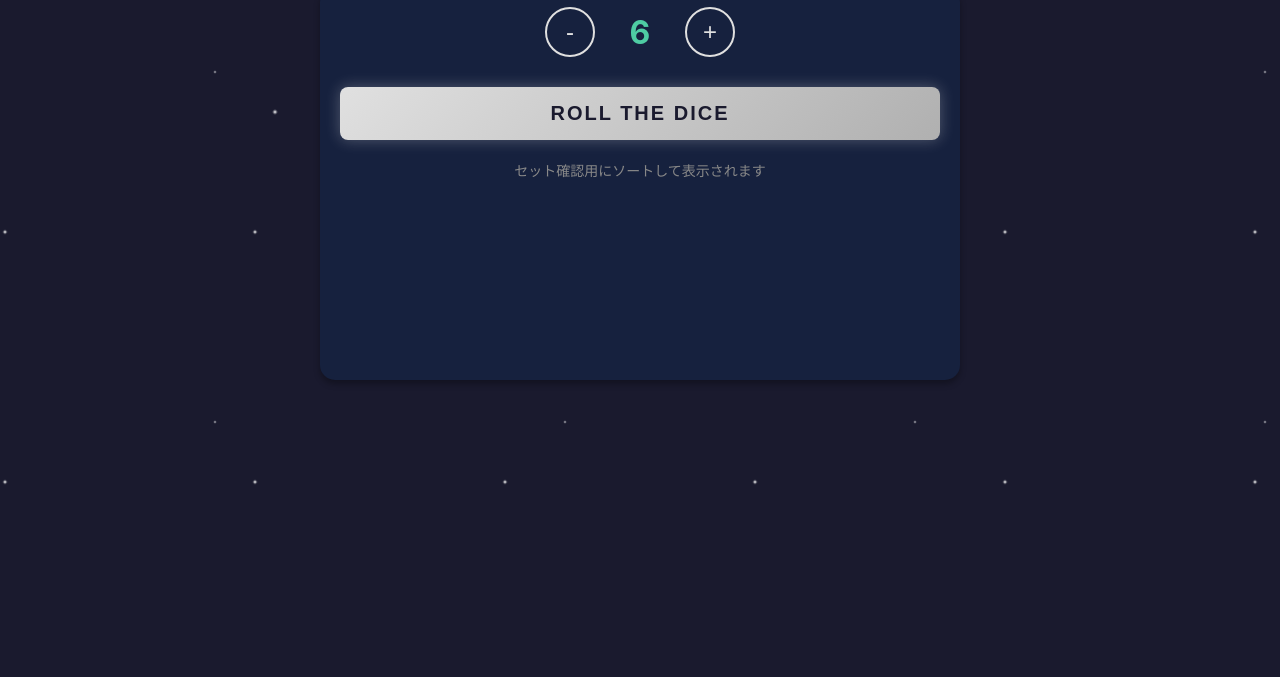
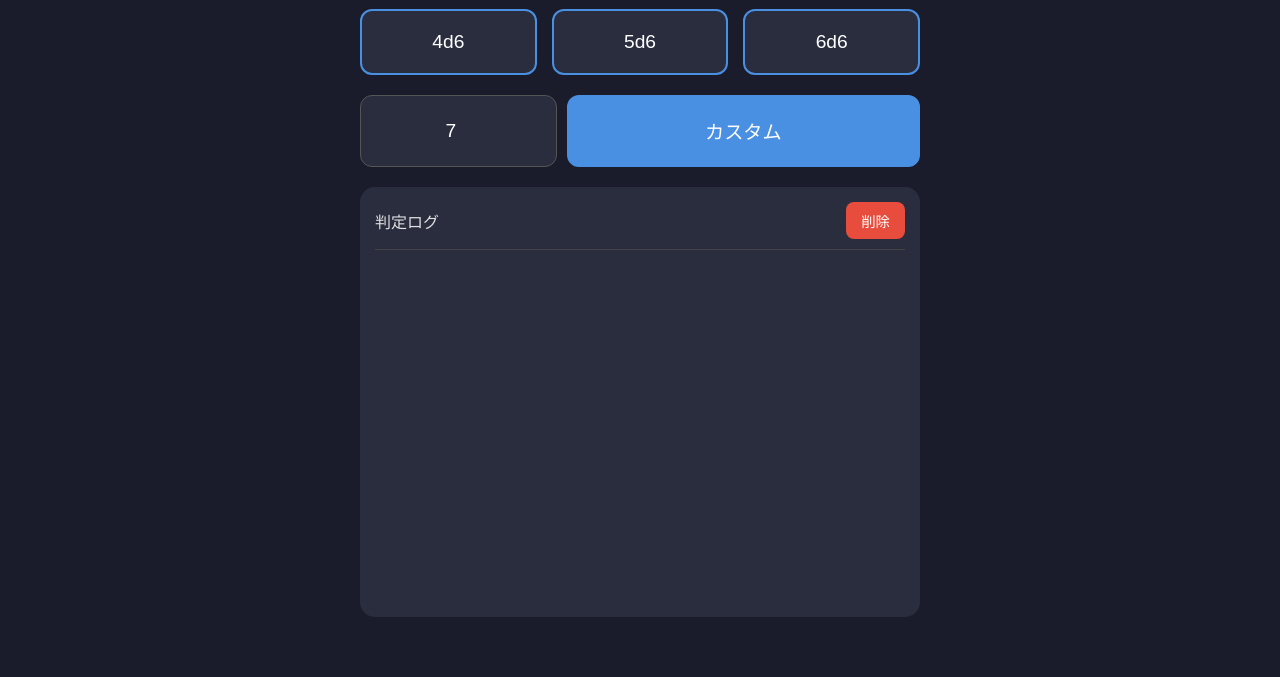
Before and after one commit to SHUU-123/SilverSword_dice, a plain HTML site: page index.html in a window 1280 px wide. Shown: the part 163-840 px from the top of the page. After the commit the page ends 800 px from the top, so only its background shows below. Drawn offline with Linux system fonts and the light colour scheme.

Commit message:
Update index.html

```diff
--- a/index.html
+++ b/index.html
@@ -3,254 +3,243 @@
 <head>
     <meta charset="UTF-8">
     <meta name="viewport" content="width=device-width, initial-scale=1.0, maximum-scale=1.0, user-scalable=no">
-    <title>銀剣のステラナイツ Dice Roller</title>
+    <title>StellaKnights Dice Roller</title>
     <style>
         :root {
-            --primary-bg: #1a1a2e;
-            --secondary-bg: #16213e;
-            --accent-silver: #e0e0e0;
-            --accent-blue: #4ecca3;
-            --dice-bg: #ffffff;
-            --dice-color: #333333;
-            --shadow: 0 4px 6px rgba(0,0,0,0.3);
+            --primary-color: #4a90e2;
+            --bg-color: #1a1c2c;
+            --card-bg: #2a2d3e;
+            --text-color: #e0e0e0;
+            --accent-color: #f39c12;
         }
 
         body {
-            font-family: -apple-system, BlinkMacSystemFont, "Segoe UI", Roboto, "Helvetica Neue", Arial, sans-serif;
-            background-color: var(--primary-bg);
-            color: var(--accent-silver);
+            font-family: 'Helvetica Neue', Arial, sans-serif;
+            background-color: var(--bg-color);
+            color: var(--text-color);
             margin: 0;
-            padding: 20px;
             display: flex;
             flex-direction: column;
             align-items: center;
-            min-height: 100vh;
-            touch-action: manipulation; /* ダブルタップズーム防止 */
-        }
-
-        h1 {
-            font-weight: 300;
-            letter-spacing: 2px;
-            margin-bottom: 20px;
-            text-align: center;
-            border-bottom: 1px solid var(--accent-blue);
-            padding-bottom: 10px;
+            -webkit-touch-callout: none;
+            -webkit-user-select: none;
         }
 
         .container {
             width: 100%;
             max-width: 600px;
-            background-color: var(--secondary-bg);
             padding: 20px;
-            border-radius: 15px;
-            box-shadow: var(--shadow);
+            box-sizing: border-box;
+        }
+
+        h1 {
+            text-align: center;
+            font-size: 1.5rem;
+            color: var(--primary-color);
+            text-shadow: 0 0 10px rgba(74, 144, 226, 0.5);
+            margin-bottom: 20px;
+        }
+
+        /* ダイスボタンエリア */
+        .dice-grid {
+            display: grid;
+            grid-template-columns: repeat(3, 1fr);
+            gap: 15px;
+            margin-bottom: 20px;
+        }
+
+        button {
+            background: var(--card-bg);
+            border: 2px solid var(--primary-color);
+            color: white;
+            padding: 20px 10px;
+            font-size: 1.2rem;
+            border-radius: 12px;
+            cursor: pointer;
+            transition: transform 0.1s, background 0.2s;
+            touch-action: manipulation;
+        }
+
+        button:active {
+            transform: scale(0.95);
+            background: var(--primary-color);
+        }
+
+        /* カスタムエリア */
+        .custom-area {
+            display: flex;
+            gap: 10px;
+            margin-bottom: 20px;
+        }
+
+        input[type="number"] {
+            flex: 1;
+            background: var(--card-bg);
+            border: 1px solid #555;
+            color: white;
+            padding: 15px;
+            font-size: 1.2rem;
+            border-radius: 12px;
             text-align: center;
         }
 
-        /* コントロールエリア */
-        .controls {
-            display: flex;
-            justify-content: center;
-            align-items: center;
-            gap: 15px;
-            margin-bottom: 30px;
+        .btn-roll {
+            background: var(--primary-color);
+            flex: 2;
         }
 
-        .btn-circle {
-            width: 50px;
-            height: 50px;
-            border-radius: 50%;
-            border: 2px solid var(--accent-silver);
-            background: transparent;
-            color: var(--accent-silver);
-            font-size: 24px;
-            cursor: pointer;
-            transition: all 0.2s;
+        /* ログエリア */
+        .log-container {
+            background: var(--card-bg);
+            border-radius: 15px;
+            padding: 15px;
+            height: 400px;
             display: flex;
-            align-items: center;
-            justify-content: center;
+            flex-direction: column;
         }
 
-        .btn-circle:active {
-            background-color: var(--accent-silver);
-            color: var(--primary-bg);
+        .log-header {
+            display: flex;
+            justify-content: space-between;
+            align-items: center;
+            margin-bottom: 10px;
+            border-bottom: 1px solid #444;
+            padding-bottom: 10px;
         }
 
-        #diceCount {
-            font-size: 32px;
-            font-weight: bold;
-            width: 60px;
-            text-align: center;
-            background: transparent;
-            border: none;
-            color: var(--accent-blue);
+        #log-list {
+            overflow-y: auto;
+            flex-grow: 1;
+            list-style: none;
+            padding: 0;
+            margin: 0;
         }
 
-        .roll-btn {
-            display: block;
-            width: 100%;
-            padding: 15px;
-            font-size: 20px;
-            font-weight: bold;
-            letter-spacing: 2px;
-            color: var(--primary-bg);
-            background: linear-gradient(135deg, #e0e0e0 0%, #b0b0b0 100%);
-            border: none;
-            border-radius: 8px;
-            cursor: pointer;
-            box-shadow: 0 0 15px rgba(224, 224, 224, 0.3);
-            transition: transform 0.1s;
+        .log-item {
+            padding: 10px;
+            border-bottom: 1px solid #3d4155;
+            animation: fadeIn 0.3s ease;
         }
 
-        .roll-btn:active {
-            transform: scale(0.98);
-        }
-
-        /* 結果表示エリア */
-        .results-area {
-            margin-top: 30px;
-            min-height: 150px;
-            display: flex;
-            flex-wrap: wrap;
-            justify-content: center;
-            gap: 15px;
-        }
-
-        .die {
-            width: 60px;
-            height: 60px;
-            background-color: var(--dice-bg);
-            border-radius: 10px;
-            display: flex;
-            align-items: center;
-            justify-content: center;
-            box-shadow: 0 4px 8px rgba(0,0,0,0.5);
-            font-size: 36px;
-            color: var(--dice-color);
-            position: relative;
-            animation: popIn 0.3s cubic-bezier(0.175, 0.885, 0.32, 1.275);
-        }
-
-        /* 6の目は強調（クリティカル等のため） */
-        .die[data-value="6"] {
-            color: #d32f2f;
-            border: 2px solid #d32f2f;
-        }
-
-        /* 1の目はファンブル警戒用に色変え */
-        .die[data-value="1"] {
-            color: #1976d2;
-        }
-
-        .summary {
-            margin-top: 20px;
-            font-size: 14px;
+        .log-time {
+            font-size: 0.8rem;
             color: #888;
         }
 
-        @keyframes popIn {
-            from { transform: scale(0) rotate(-180deg); opacity: 0; }
-            to { transform: scale(1) rotate(0deg); opacity: 1; }
+        .log-result {
+            font-size: 1.1rem;
+            margin-top: 5px;
         }
 
-        /* 星空背景エフェクト（簡易） */
-        .stars {
-            position: fixed;
-            top: 0; left: 0; width: 100%; height: 100%;
-            pointer-events: none;
-            z-index: -1;
-            background-image:
-                radial-gradient(white, rgba(255,255,255,.2) 2px, transparent 3px),
-                radial-gradient(white, rgba(255,255,255,.15) 1px, transparent 2px),
-                radial-gradient(white, rgba(255,255,255,.1) 2px, transparent 3px);
-            background-size: 550px 550px, 350px 350px, 250px 250px;
-            background-position: 0 0, 40px 60px, 130px 270px;
+        .dice-val {
+            display: inline-block;
+            background: #444;
+            padding: 2px 8px;
+            border-radius: 4px;
+            margin-right: 5px;
+            border: 1px solid var(--primary-color);
         }
 
+        .btn-clear {
+            background: #e74c3c;
+            border: none;
+            padding: 8px 15px;
+            font-size: 0.9rem;
+            border-radius: 8px;
+        }
+
+        @keyframes fadeIn {
+            from { opacity: 0; transform: translateY(-10px); }
+            to { opacity: 1; transform: translateY(0); }
+        }
     </style>
 </head>
 <body>
 
-    <div class="stars"></div>
+<div class="container">
+    <h1>銀剣のステラナイツ Dice</h1>
 
-    <h1>STELLA KNIGHTS<br><span style="font-size:0.6em; color:#888;">Dice Roller</span></h1>
-
-    <div class="container">
-        <div class="controls">
-            <button class="btn-circle" onclick="adjustCount(-1)">-</button>
-            <div id="diceCount">6</div>
-            <button class="btn-circle" onclick="adjustCount(1)">+</button>
+    <div class="dice-grid">
+        <button onclick="roll(1)">1d6</button>
+        <button onclick="roll(2)">2d6</button>
+        <button onclick="roll(3)">3d6</button>
+        <button onclick="roll(4)">4d6</button>
+        <button onclick="roll(5)">5d6</button>
+        <button onclick="roll(6)">6d6</button>
     </div>
 
-        <button class="roll-btn" onclick="rollDice()">ROLL THE DICE</button>
+    <div class="custom-area">
+        <input type="number" id="custom-count" value="7" min="1" max="99">
+        <button class="btn-roll" onclick="rollCustom()">カスタム</button>
+    </div>
 
-        <div class="summary" id="summaryText">セット確認用にソートして表示されます</div>
-
-        <div class="results-area" id="resultsArea">
+    <div class="log-container">
+        <div class="log-header">
+            <span>判定ログ</span>
+            <button class="btn-clear" onclick="clearLog()">削除</button>
+        </div>
+        <ul id="log-list"></ul>
     </div>
 </div>
 
 <script>
-        let currentCount = 6;
-        const diceChars = ['⚀', '⚁', '⚂', '⚃', '⚄', '⚅']; // Unicodeダイス
+    const logList = document.getElementById('log-list');
+    const STORAGE_KEY = 'stella_knights_logs';
 
-        function adjustCount(amount) {
-            currentCount += amount;
-            if (currentCount < 1) currentCount = 1;
-            if (currentCount > 20) currentCount = 20; // 制限
-            document.getElementById('diceCount').textContent = currentCount;
+    // 初期化：保存されたログを読み込む
+    window.onload = () => {
+        const savedLogs = JSON.parse(localStorage.getItem(STORAGE_KEY) || '[]');
+        savedLogs.forEach(log => appendLogToUI(log.time, log.count, log.results));
+    };
+
+    function roll(count) {
+        const results = [];
+        for (let i = 0; i < count; i++) {
+            results.push(Math.floor(Math.random() * 6) + 1);
+        }
+        addLog(count, results);
     }
 
-        function rollDice() {
-            const resultsArea = document.getElementById('resultsArea');
-            resultsArea.innerHTML = ''; // クリア
-
-            const results = [];
-
-            // ダイスロール
-            for (let i = 0; i < currentCount; i++) {
-                results.push(Math.floor(Math.random() * 6) + 1);
+    function rollCustom() {
+        const count = parseInt(document.getElementById('custom-count').value);
+        if (isNaN(count) || count < 1) return;
+        roll(count);
     }
 
-            // ステラナイツ用ロジック：降順ソート（セットを見つけやすくする）
-            results.sort((a, b) => b - a);
+    function addLog(count, results) {
+        const time = new Date().toLocaleTimeString([], { hour: '2-digit', minute: '2-digit', second: '2-digit' });
 
-            // 表示処理
-            results.forEach((val, index) => {
-                const die = document.createElement('div');
-                die.className = 'die';
-                die.dataset.value = val;
-                die.textContent = diceChars[val - 1]; // 数字ではなくサイコロ記号を表示
+        // UIに追加
+        appendLogToUI(time, count, results);
 
-                // アニメーションを少しずらす
-                die.style.animationDelay = `${index * 0.05}s`;
-
-                resultsArea.appendChild(die);
-            });
-
-            // 簡易サマリー（最大値など）
-            const maxVal = Math.max(...results);
-            const sets = findSets(results);
-            let summary = `最大値: ${maxVal}`;
-            if(sets.length > 0) {
-                summary += ` | セットあり: ${sets.join(', ')}`;
-            }
-            document.getElementById('summaryText').textContent = summary;
+        // ローカルストレージに保存
+        const savedLogs = JSON.parse(localStorage.getItem(STORAGE_KEY) || '[]');
+        savedLogs.unshift({ time, count, results });
+        if (savedLogs.length > 50) savedLogs.pop(); // 最大50件保持
+        localStorage.setItem(STORAGE_KEY, JSON.stringify(savedLogs));
     }
 
-        // セット（同じ出目の重なり）を見つける補助関数
-        function findSets(arr) {
-            const counts = {};
-            arr.forEach(x => { counts[x] = (counts[x] || 0) + 1; });
+    function appendLogToUI(time, count, results) {
+        const li = document.createElement('li');
+        li.className = 'log-item';
 
-            const sets = [];
-            for (const num in counts) {
-                if (counts[num] >= 2) {
-                    sets.push(`${num}が${counts[num]}個`);
+        const diceHtml = results.map(n => `<span class="dice-val">${n}</span>`).join('');
+
+        li.innerHTML = `
+            <div class="log-time">${time} - ${count}d6</div>
+            <div class="log-result">${diceHtml}</div>
+        `;
+
+        logList.insertBefore(li, logList.firstChild);
+    }
+
+    function clearLog() {
+        if (confirm('ログをすべて削除しますか？')) {
+            localStorage.removeItem(STORAGE_KEY);
+            logList.innerHTML = '';
         }
     }
-            return sets;
-        }
 </script>
+
 </body>
 </html>
```
Lines whose indentation alone changed are shown as unchanged.
